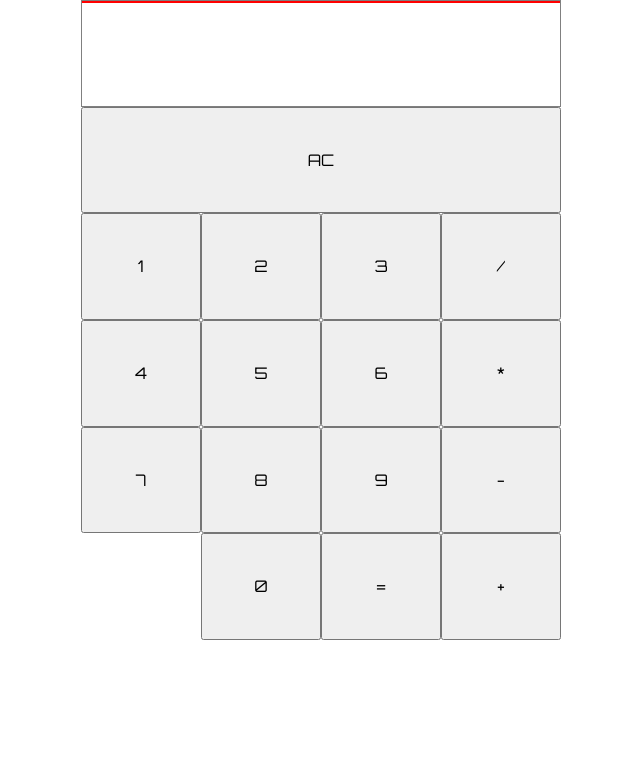
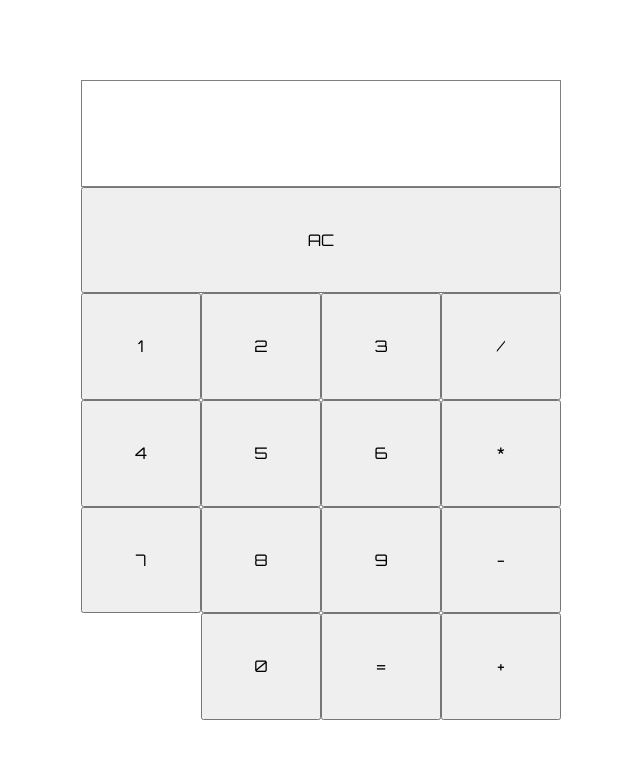
Before and after one commit to akagongo/calculator, a plain HTML site: page index.html in a window 1280 px wide. Shown: the whole page, without its empty margins (319-959 px from the left). Drawn offline with Linux system fonts and the light colour scheme.

Commit message:
modify a css rule so the calculator is not placed in the very top

```diff
--- a/styles/main.css
+++ b/styles/main.css
@@ -1,3 +1,4 @@
+
 body {
     display: flex;
     align-items: center;
@@ -82,18 +83,17 @@ body {
 #display-para {
     text-align: right;
     font-size: 8vh;
-    border: red solid 1px;
     margin-top:0;
     margin-bottom: 0;
     /*line-height: 13vh;*/
 }
 
 #calculator {
-    margin-top: 100px;
     display: grid;
     width: 60vh;
     height: 80vh;
     margin: auto;
+    margin-top: 10vh;
     grid-template-areas:
     "display display display display"
     "clear clear clear clear"
```
